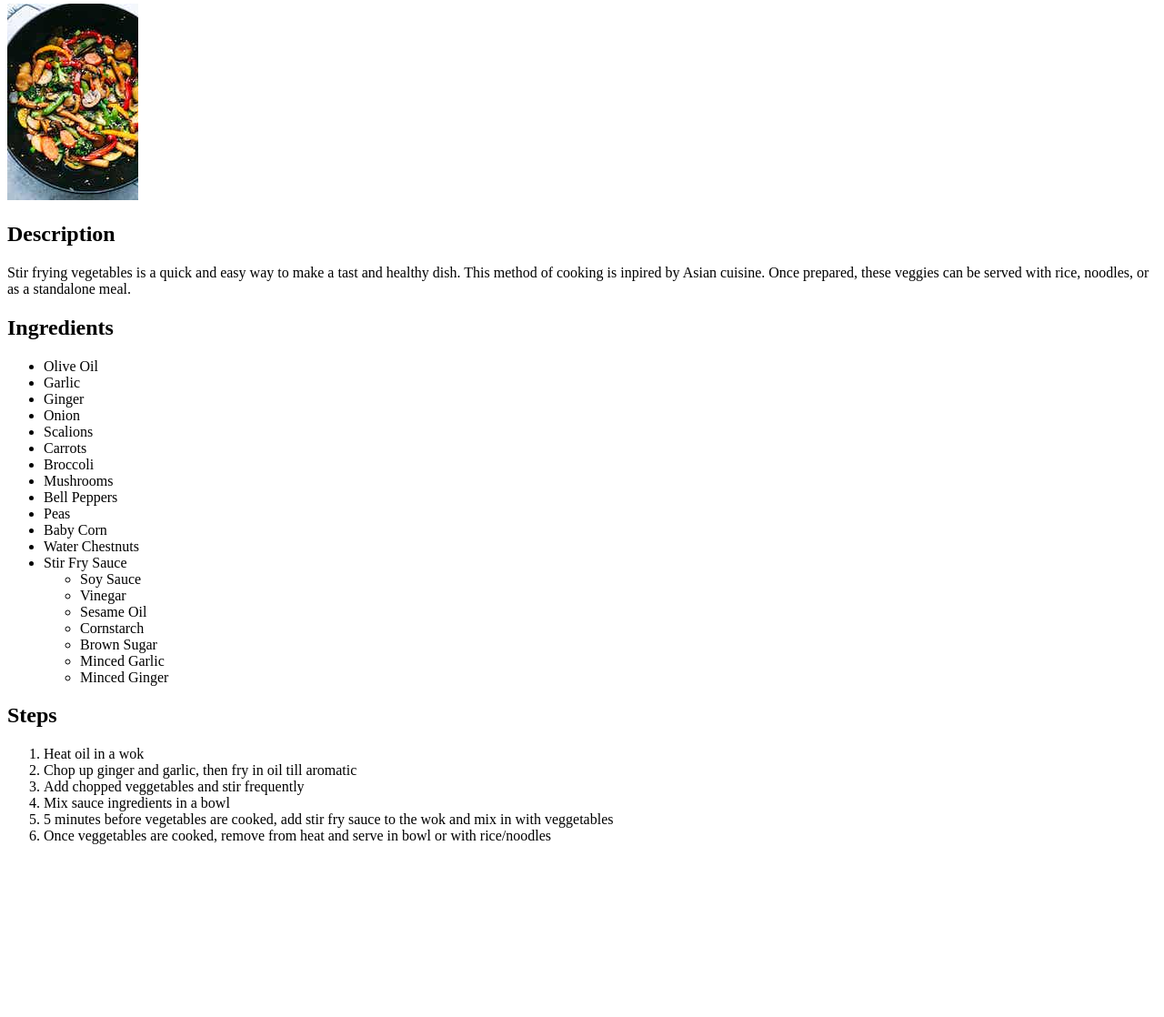
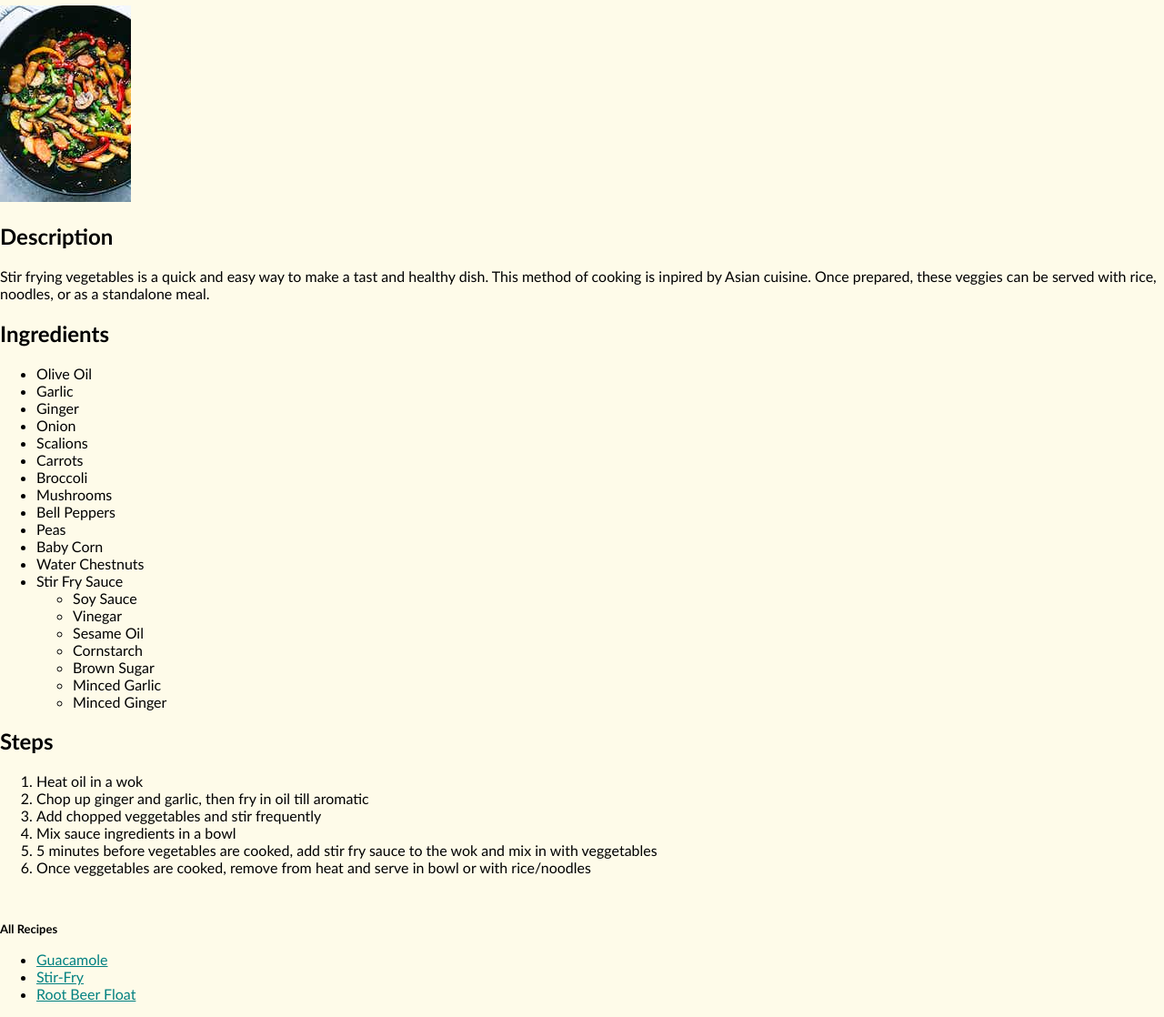
Before and after one commit to nlakshman/odin-recipes, a plain HTML site: page recipes/stir-fry.html in a window 1280 px wide. Shown: the part 76-1194 px from the top of the page at 91% size. Before the commit the page ends 1020 px from the top, so only its background shows below. Drawn offline with Linux system fonts and the light colour scheme.

Commit message:
Add CSS layout and styling

```diff
--- a/recipes/stir-fry.html
+++ b/recipes/stir-fry.html
@@ -1,14 +1,18 @@
 <!DOCTYPE html>
 <html lang="en">
 <head>
+    <link rel="stylesheet" href="../style.css">
     <meta charset="UTF-8">
     <meta http-equiv="X-UA-Compatible" content="IE=edge">
     <meta name="viewport" content="width=device-width, initial-scale=1.0">
     <title>Document</title>
 </head>
 <body>
+    <header>
         <h1>Stir-Fry</h1>
-    <img src="vegetable_stir_fry.jpg" alt="Stir-fried vegetables in a pan">
+        <img src="../img/vegetable_stir_fry.jpg" alt="Stir-fried vegetables in a pan">
+    </header>
+    <main>
         <h2>Description</h2>
         <p>Stir frying vegetables is a quick and easy way to make a tast and healthy dish. This method of cooking is inpired by Asian cuisine. Once prepared, these veggies can be served with rice, noodles, or as a standalone meal.</p>
         <h2>Ingredients</h2>
@@ -45,5 +49,15 @@
             <li>5 minutes before vegetables are cooked, add stir fry sauce to the wok and mix in with veggetables</li>
             <li>Once veggetables are cooked, remove from heat and serve in bowl or with rice/noodles</li>
         </ol>
+    </main>
+
+    <footer>
+        <h1>All Recipes</h1>
+        <ul>
+            <li><a href="recipes/guacamole.html">Guacamole</a></li>
+            <li><a href="recipes/stir-fry.html">Stir-Fry</a></li>
+            <li><a href="recipes/root-beer-float.html">Root Beer Float</a></li>
+        </ul>
+    </footer>
 </body>
 </html>
--- /dev/null
+++ b/style.css
@@ -0,0 +1,38 @@
+body {
+    background-color: #fefbe9;
+    font-family:'Gill Sans', 'Gill Sans MT', Calibri, 'Trebuchet MS', sans-serif;
+    margin: 0 auto;
+}
+
+header {
+    color: #183a1d;
+    margin-top: 0;
+}
+
+section {
+    font-style: italic;
+}
+
+main {
+    margin-bottom: 50px;
+}
+
+footer h1 {
+    font-size: small;
+}
+
+a:link {
+    color: teal;
+}
+
+a:visited {
+    color: grey;
+}
+
+a:hover {
+    color: forestgreen;
+}
+
+a:active {
+    color: black;
+}
```
Also changed, not shown: index.html (+18 -6 lines), recipes/guacamole.html (+14 -1 lines), recipes/root-beer-float.html (+15 -1 lines), img/float.jpeg (renamed from recipes/float.jpeg), img/guacamole.jpeg (renamed from recipes/guacamole.jpeg), img/vegetable_stir_fry.jpg (renamed from recipes/vegetable_stir_fry.jpg). Lines whose indentation alone changed are shown as unchanged.
